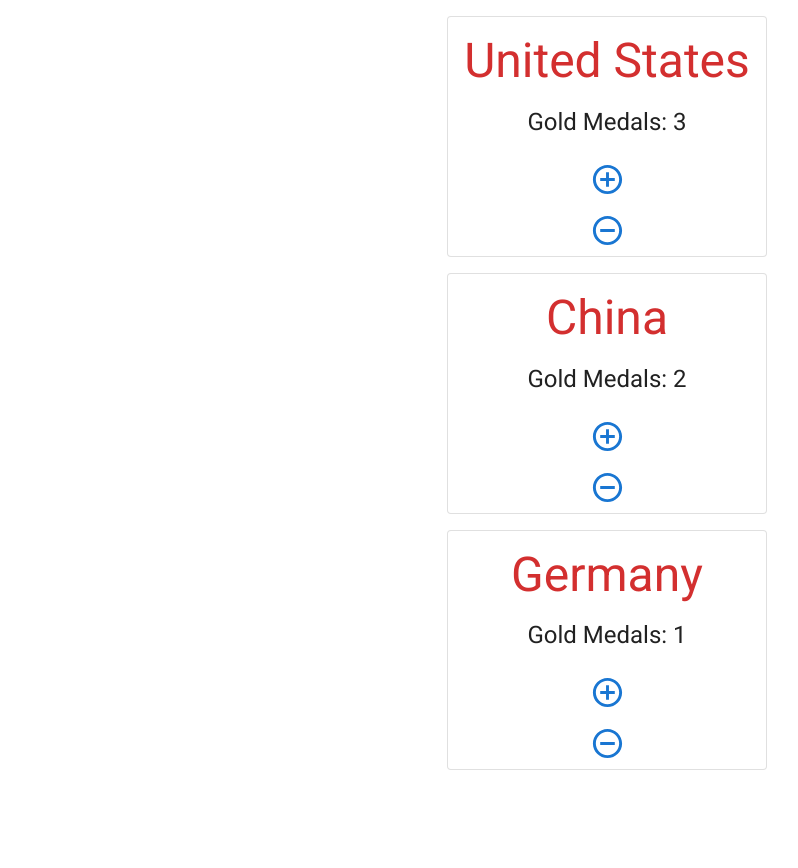
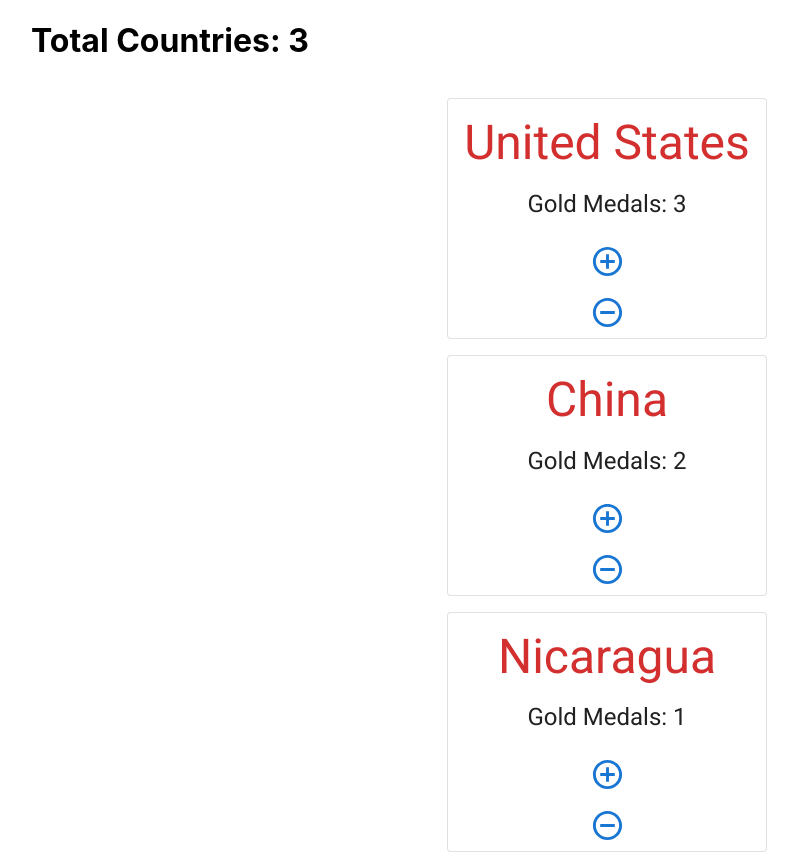
Before and after one commit to lhernandez19/react-basic-concepts, a React (Create React App) app: page / in a window 1280 px wide. Shown: the whole page, without its empty margins (33-831 px from the left). Before the commit the page ends 800 px from the top, so only its background shows below. Built offline with nearby package versions, Linux system fonts and the light colour scheme.

Commit message:
React More Basic Concepts

```diff
--- a/src/App.js
+++ b/src/App.js
@@ -1,7 +1,6 @@
 import React, { Component } from "react";
 import Grid from "@mui/material/Grid";
 import Container from "@mui/material/Container";
-
 import Country from "./components/Country";
 
 class App extends Component {
@@ -9,7 +8,7 @@ class App extends Component {
 		countries: [
 			{ id: 1, name: "United States", goldMedalCount: 3 },
 			{ id: 2, name: "China", goldMedalCount: 2 },
-			{ id: 3, name: "Germany", goldMedalCount: 1 },
+			{ id: 3, name: "Nicaragua", goldMedalCount: 1 },
 		],
 	};
 
@@ -31,6 +30,10 @@ class App extends Component {
 	};
 
 	handleDecrement = country => {
+		// if (country.goldMedalCount = 0) {
+		// 	country.goldMedalCount = 0;
+		// }
+
 		console.log("clicked", country.name);
 		//duplicate the json
 		const countries = [...this.state.countries];
@@ -48,6 +51,7 @@ class App extends Component {
 		return (
 			<div className="App">
 				<Container>
+					<h1>Total Countries: {this.state.countries.length} </h1>
 					<Grid
 						container
 						justify="center"
--- a/src/components/Country.jsx
+++ b/src/components/Country.jsx
@@ -2,12 +2,10 @@ import React, { Component } from "react";
 import Card from "@mui/material/Card";
 import CardContent from "@mui/material/CardContent";
 import Typography from "@mui/material/Typography";
-import AddIcon from "@mui/icons-material/Add";
-import RemoveIcon from '@mui/icons-material/Remove';
 import Stack from "@mui/material/Stack";
 import IconButton from "@mui/material/IconButton";
-import RemoveCircleOutlineIcon from '@mui/icons-material/RemoveCircleOutline';
-import AddCircleOutlineIcon from '@mui/icons-material/AddCircleOutline';
+import RemoveCircleOutlineIcon from "@mui/icons-material/RemoveCircleOutline";
+import AddCircleOutlineIcon from "@mui/icons-material/AddCircleOutline";
 
 class Country extends Component {
 	render() {
@@ -16,7 +14,7 @@ class Country extends Component {
 
 		return (
 			<React.Fragment>
-				<Card variant="outlined" sx={{m: 2}}>
+				<Card variant="outlined" sx={{ m: 2 }}>
 					<CardContent>
 						<Typography gutterBottom variant="h3" color="error" align="center">
 							{country.name}
@@ -41,6 +39,7 @@ class Country extends Component {
 							size="medium"
 							color="primary"
 							aria-label="remove"
+							disabled={!country.goldMedalCount}
 						>
 							<RemoveCircleOutlineIcon fontSize="large" />
 						</IconButton>
```
